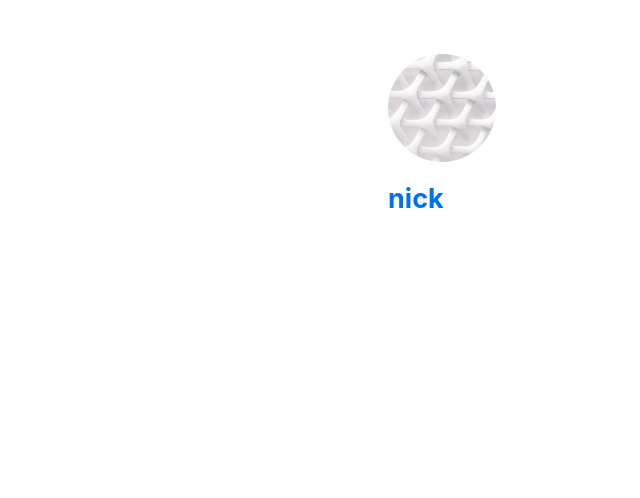
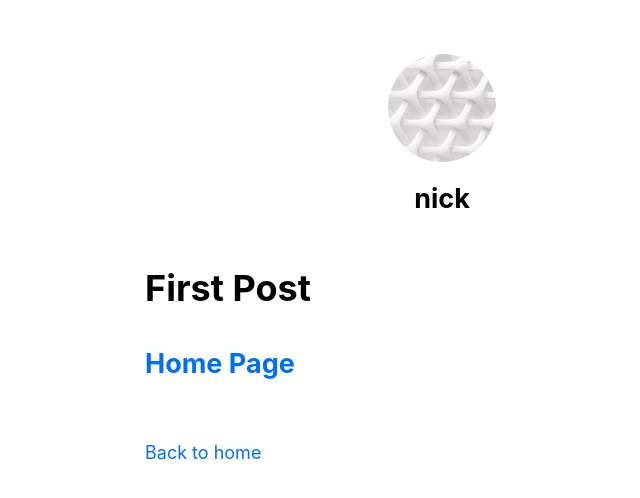
Before and after one commit to nsagias/nextjs-blog, a Next.js app: page /posts/first-post in a window 1280 px wide. Shown: the top 498 px of the page, without its empty margins (198-838 px from the left). Built offline with nearby package versions, Linux system fonts and the light colour scheme.

Commit message:
close Link jsx

```diff
--- a/components/layout.jsx
+++ b/components/layout.jsx
@@ -56,15 +56,21 @@ export default function Layout({ children, home }) {
                 width={108}
                 alt=""
               />
+            </Link>
               <h2 className={utilStyles.headingLg}>
                   <Link href="/" className={utilStyles.colorInherit}>
                     {name}
                   </Link>
               </h2>
-          </Link>
           </>
         )}
       </header>
+      <main>{children}</main>
+      {!home && (
+        <div className={styles.backToHome}>
+          <Link href="/">{`Back to home`}</Link>
+        </div>
+      )}
     </div>
   );
 }
```
Lines whose indentation alone changed are shown as unchanged.
